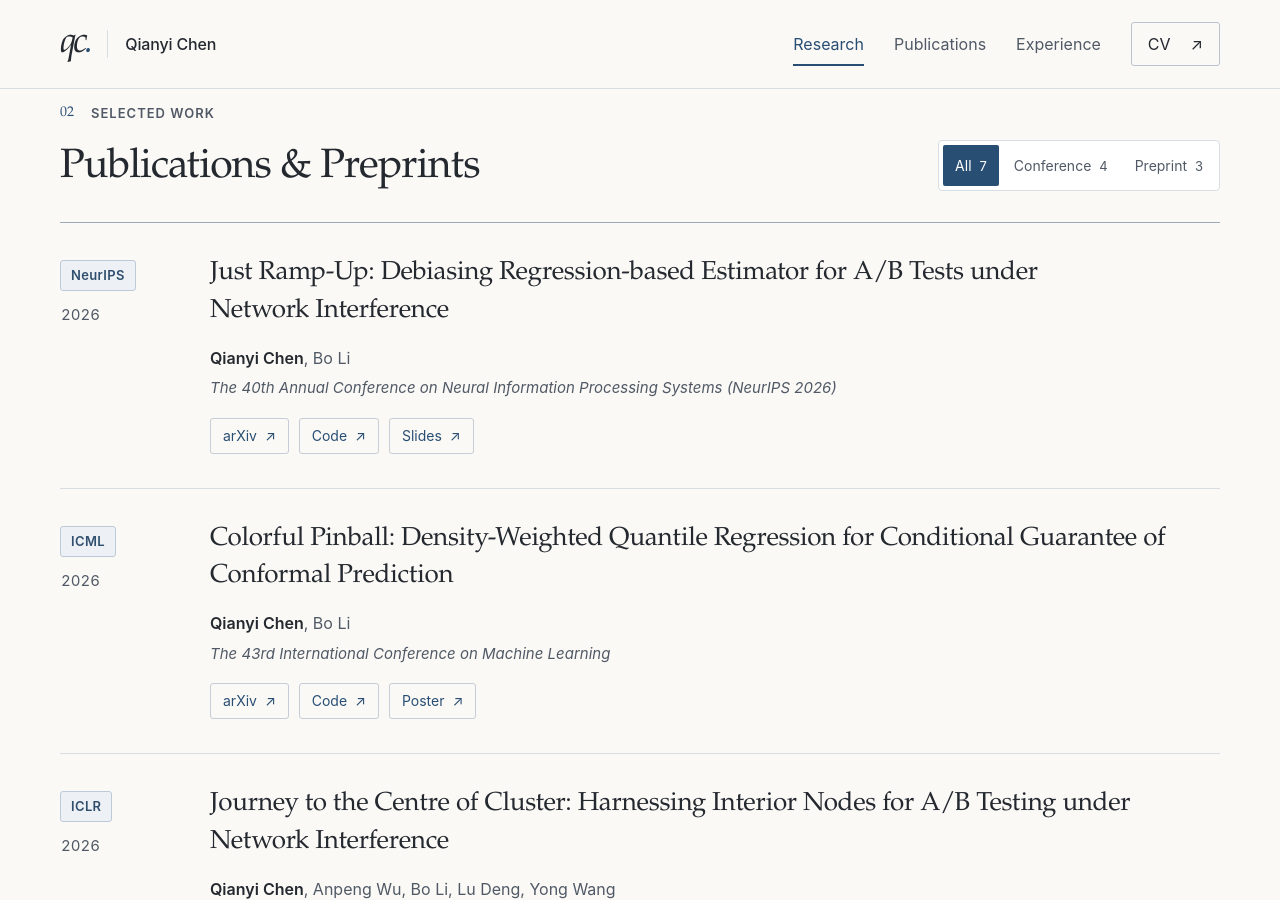
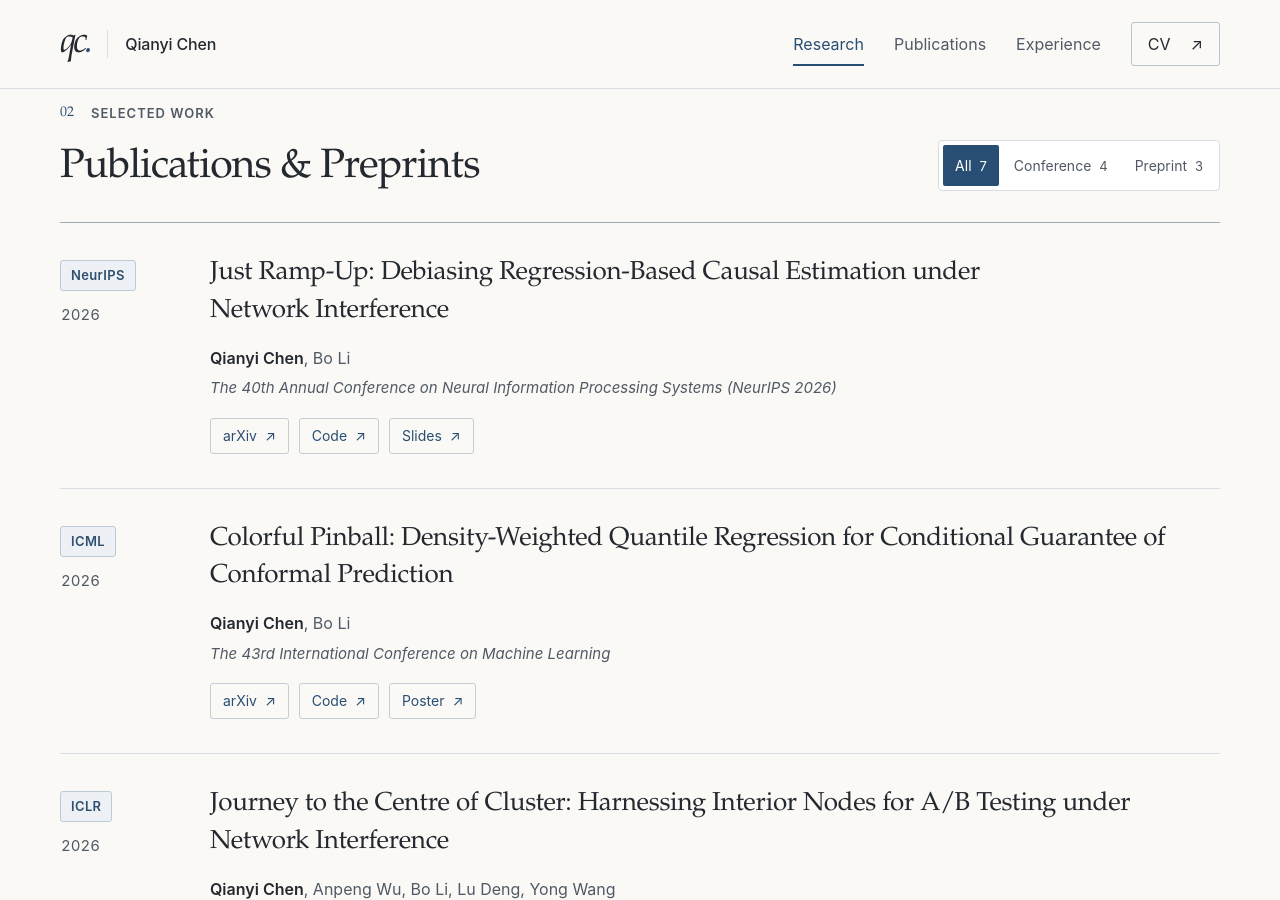
Before and after one commit to Cqyiiii/cqyiiii.github.io, a Jekyll site: the page built from _pages/about.md, in a window 1280 px wide and 900 px high, scrolled down 1414 px. Built offline with Jekyll 4.4.1, drawn with Linux system fonts in a browser that asks for light colours.

Commit message:
Update Just Ramp-Up paper title

```diff
--- a/_pages/about.md
+++ b/_pages/about.md
@@ -83,7 +83,7 @@ redirect_from:
           <span class="year">2026</span>
         </div>
         <div class="publication-item__body">
-          <h3>Just Ramp-Up: Debiasing Regression-based Estimator for A/B Tests under Network Interference</h3>
+          <h3>Just Ramp-Up: Debiasing Regression-Based Causal Estimation under Network Interference</h3>
           <p class="authors"><strong>Qianyi Chen</strong>, Bo Li</p>
           <p class="publication-item__venue">The 40th Annual Conference on Neural Information Processing Systems (NeurIPS 2026)</p>
           <div class="paper-links">
```
Also changed, not shown: _pages/cv.md (+1 -1 lines).
